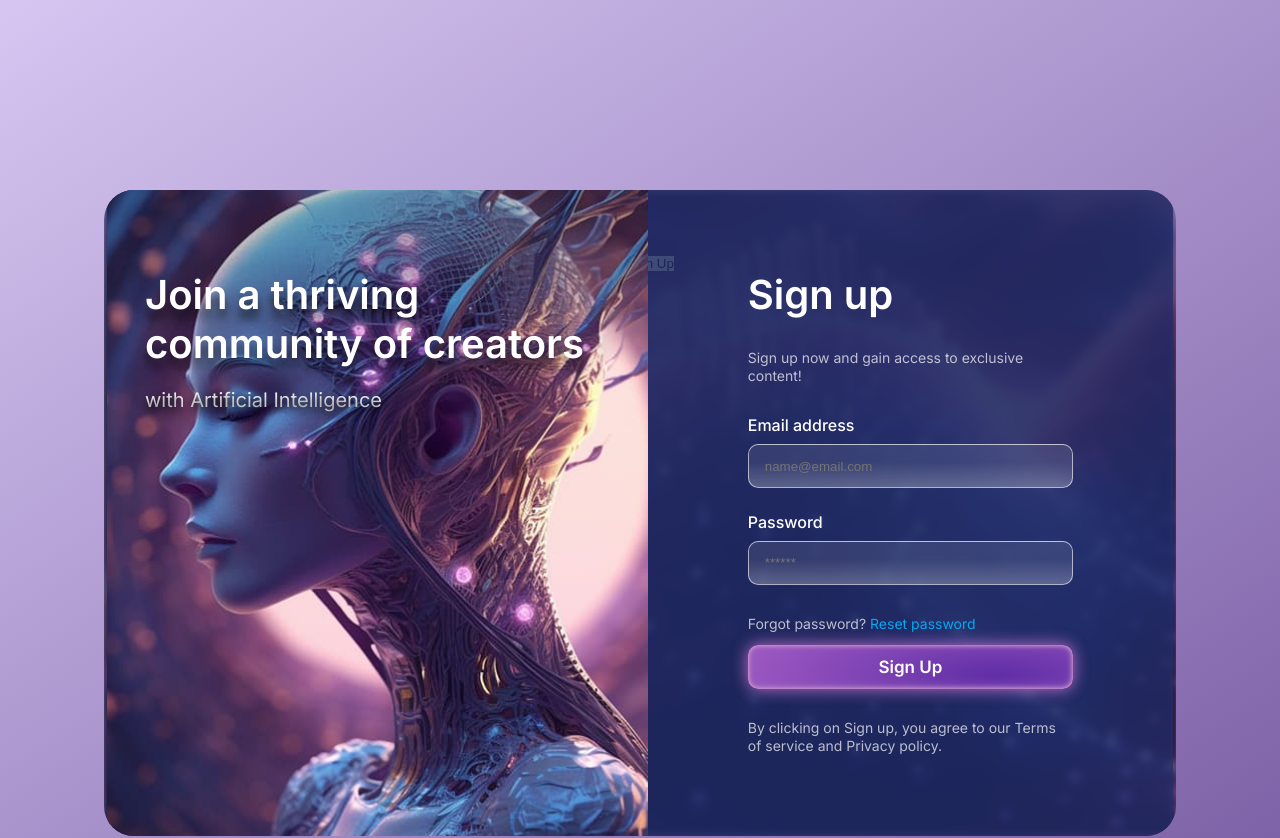
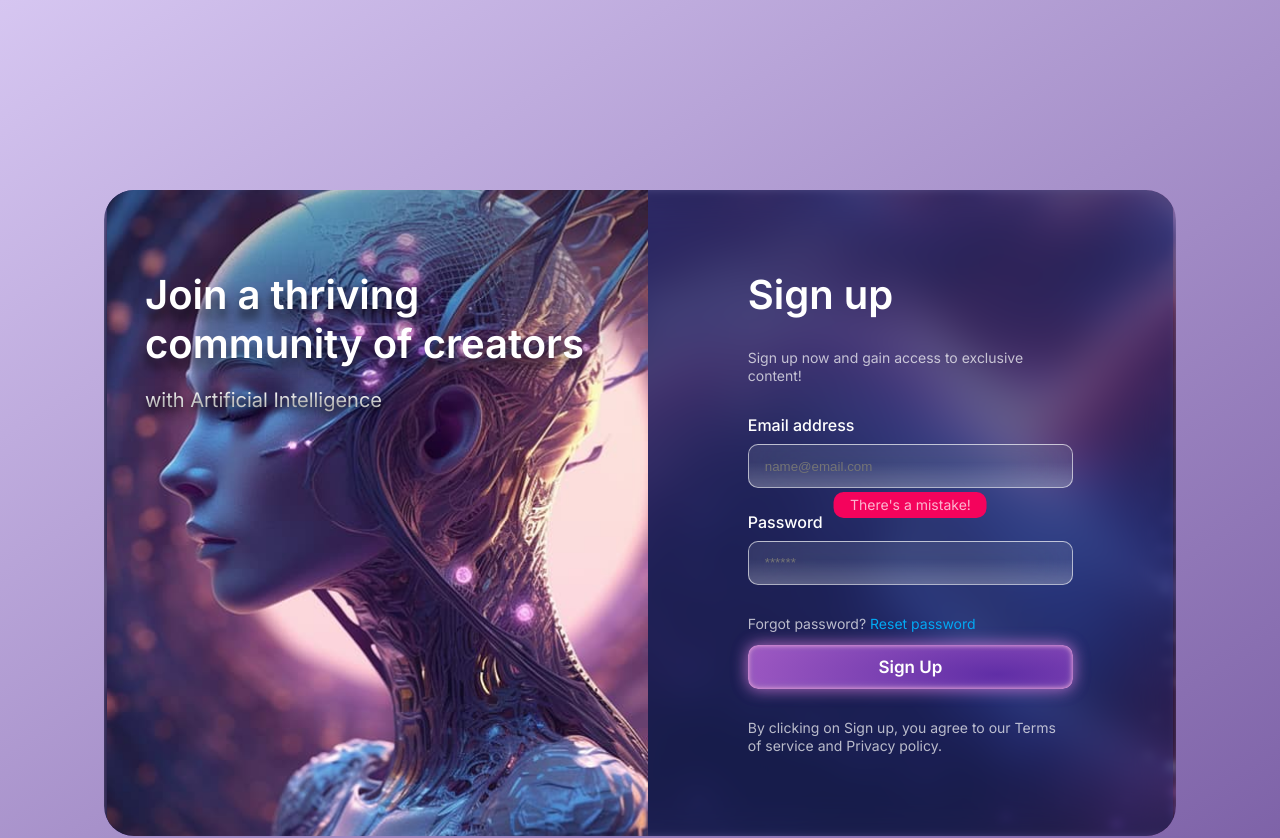
Before and after one commit to sunny7657/NeonPass, a plain HTML site: page index.html in a window 1280 px wide. Shown: the top 838 px of the page. Drawn offline with Linux system fonts and the light colour scheme.

Commit message:
Add anchor

```diff
--- /dev/null
+++ b/form-validation.js
@@ -0,0 +1,7 @@
+const form = document.querySelector("form");
+
+form.addEventListener("submit", (event) => {
+  event.preventDefault();
+  document.querySelector(".anchor").classList.remove("anchor");
+  document.getElementById("password").classList.add("anchor");
+});
--- a/index.html
+++ b/index.html
@@ -11,9 +11,10 @@
       rel="stylesheet"
     />
     <link rel="stylesheet" href="style.css" />
+    <script src="./form-validation.js" defer></script>
   </head>
   <body>
-    <header class="header">
+    <!-- <header class="header">
       <nav class="page-nav">
         <svg class="neon-icon"  width="30" height="31">
           <use href="./images/icons.svg#icon-subtract"></use>
@@ -36,14 +37,14 @@
           </li>
         </ul>
       </nav>
-    </header>
+    </header> -->
     <main class="main-container">
         <div class="sign-up">
           <div class="sign-up-banner">
             <h2 class="banner-title">Join a thriving community of creators</h2>
             <p class="banner-paragraph">with Artificial Intelligence</p>
           </div>
-          <form class="sign-up-form">
+          <form class="sign-up-form" novalidate>
             <h2 class="form-title">Sign up</h2>
             <p class="form-paragraph">
               Sign up now and gain access to exclusive content!
@@ -52,7 +53,7 @@
               <div class="form-control">
                 <label class="label" for="email">Email address</label>
                 <input
-                  class="input"
+                  class="input anchor"
                   type="email"
                   id="email"
                   placeholder="name@email.com"
@@ -78,6 +79,9 @@
               Privacy policy.
             </p>
           </form>
+          <div class="message">
+            <p class="form-paragraph">There's a mistake!</p>
+          </div>
         </div>
       </div>
     </main>
--- a/style.css
+++ b/style.css
@@ -63,16 +63,12 @@ body {
 .header {
   position: absolute;
   padding: 56px 226px;
-  /* top: 244px;
-  left: 330px; */
 }
 
 .page-nav {
   display: flex;
   justify-content: space-between;
   align-items: center;
-  /* padding-left: 226px;
-  padding-right: 226px; */
 }
 
 .header-list {
@@ -82,13 +78,11 @@ body {
 
 .main-container {
   position: relative;
-  display: flex;
-  flex-direction: column;
   flex-grow: 1;
   width: 100%;
   border-radius: 30px;
   overflow: hidden;
-  justify-content: center;
+  align-content: center;
 }
 
 .main-container::before {
@@ -115,12 +109,13 @@ body {
 .sign-up {
   display: flex;
   max-width: 1066px;
-  margin: 0 auto;
-  background: rgb(31 44 100 / 84%);
+  background: rgb(31 44 100 / 50%);
   box-shadow: 0 40px 80px 0 rgba(0, 0, 0, 0.5),
     0 100px 100px 0 rgba(0, 0, 0, 0.25);
   border-radius: 20px;
   overflow: hidden;
+  backdrop-filter: blur(20px);
+  place-self: center;
 }
 
 .sign-up-banner {
@@ -256,3 +251,18 @@ body {
 .form-paragraph-link {
   color: #03a9f4;
 }
+
+.anchor {
+  anchor-name: --tooltip-anchor;
+}
+
+.message {
+  position: absolute;
+  position-anchor: --tooltip-anchor;
+  top: anchor(bottom);
+  left: anchor(center);
+  translate: -50% 4px;
+  background-color: #f4035c;
+  border-radius: 10px;
+  padding: 4px 16px;
+}
```
